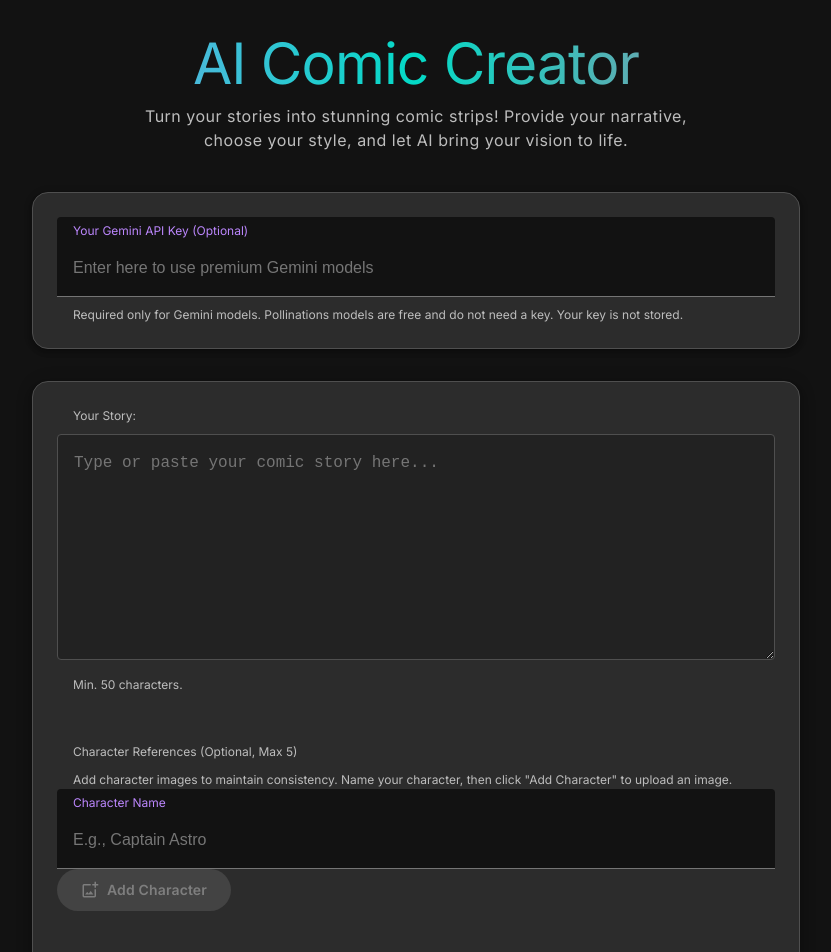
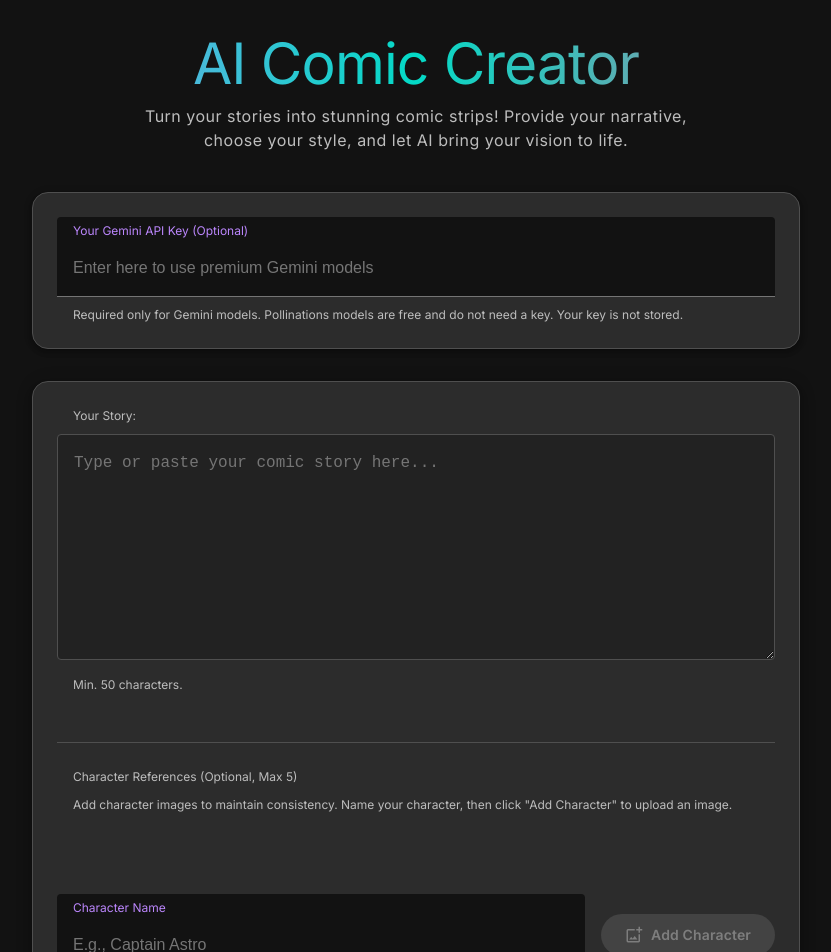
Before and after one commit to ESV43/comics, a React (Vite) app: page / in a window 1280 px wide. Shown: the top 952 px of the page, without its empty margins (224-1055 px from the left). Built offline with nearby package versions, Linux system fonts and the light colour scheme.

Commit message:
Update styles.css

```diff
--- a/styles.css
+++ b/styles.css
@@ -681,3 +681,80 @@ body {
   color: var(--md-sys-color-outline); /* Medium grey for fine print */
   margin-top: 0.25rem;
 }
+/* ... at the end of the file ... */
+
+/* Character Reference Section */
+.character-reference-section {
+  border-top: 1px solid var(--md-sys-color-outline-variant);
+  padding-top: 1.5rem;
+}
+
+.character-list {
+  display: flex;
+  flex-wrap: wrap;
+  gap: 0.75rem;
+  margin-top: 1rem;
+  margin-bottom: 1.5rem;
+  min-height: 40px; /* Reserve space even when empty */
+}
+
+.character-chip {
+  display: inline-flex;
+  align-items: center;
+  gap: 0.5rem;
+  background-color: var(--md-sys-color-surface-container-highest);
+  border: 1px solid var(--md-sys-color-outline);
+  border-radius: var(--md-sys-shape-corner-full);
+  padding: 4px 12px 4px 4px;
+  font-size: 0.875rem;
+  color: var(--md-sys-color-on-surface);
+  transition: all 0.2s ease-in-out;
+}
+
+.character-thumbnail {
+  width: 28px;
+  height: 28px;
+  border-radius: 50%;
+  object-fit: cover;
+  border: 1px solid var(--md-sys-color-outline-variant);
+  background-color: var(--md-sys-color-surface-variant);
+}
+
+.character-name {
+  font-weight: 500;
+}
+
+.character-remove-btn {
+  background: none;
+  border: none;
+  color: var(--md-sys-color-on-surface-variant);
+  cursor: pointer;
+  font-size: 1.5rem;
+  line-height: 1;
+  padding: 0 0 0 4px;
+  opacity: 0.7;
+  transition: all 0.2s ease-in-out;
+}
+
+.character-remove-btn:hover {
+  color: var(--md-sys-color-error);
+  opacity: 1;
+  transform: scale(1.1);
+}
+
+.add-character-controls {
+  display: flex;
+  flex-wrap: wrap;
+  gap: 1rem;
+  align-items: flex-start;
+}
+
+.add-character-controls .form-input-container {
+    flex-grow: 1;
+    min-width: 200px;
+}
+
+.add-character-controls .btn {
+  flex-shrink: 0;
+  margin-top: 1.25rem; /* Aligns button with input field text */
+}
```
